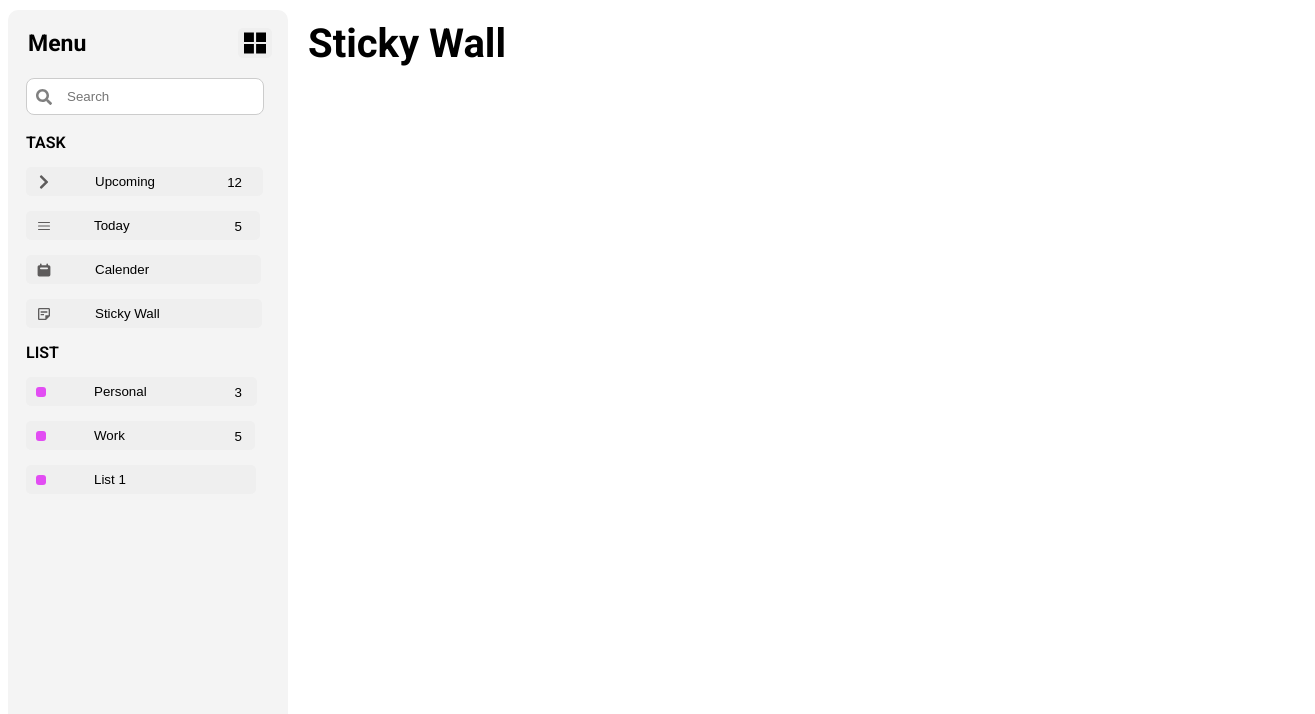
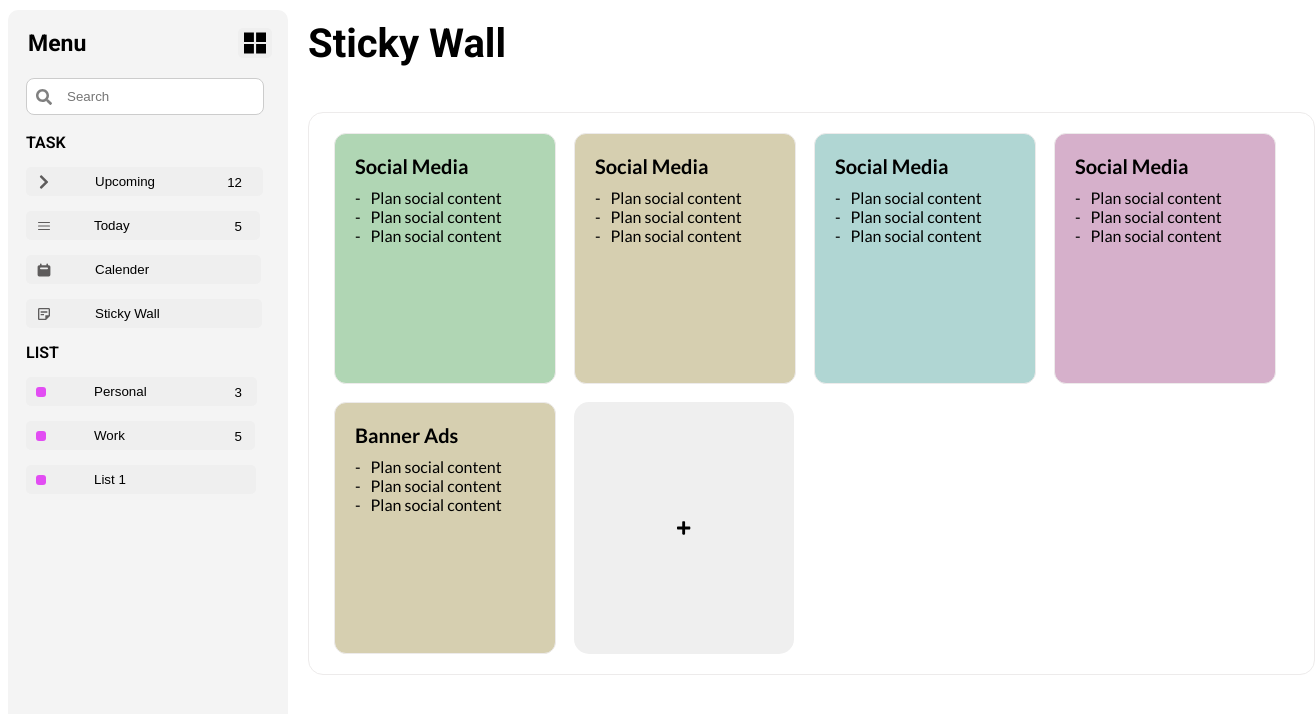
Before and after one commit to Westbrown687/Dove-App, a React (Vite) app in the folder Todolist-App/: page /stickynote in a window 1280 px wide. Shown: the top 714 px of the page, 1315 px wide, since content can reach past the window. Built offline with nearby package versions, Linux system fonts and the light colour scheme.

Commit message:
addstickynote-css

```diff
--- a/Todolist-App/src/App.css
+++ b/Todolist-App/src/App.css
@@ -4,6 +4,7 @@
 
 body {
   margin: 0;
+  font-family: Lato, Roboto;
 }
 
 .app-container {
--- a/Todolist-App/src/stickynote.css
+++ b/Todolist-App/src/stickynote.css
@@ -0,0 +1,88 @@
+.content-container-one{
+  border-style: solid;
+  border-width: 1px;
+  display: flex;
+  flex-direction: column;
+  border-radius: 12px;
+  padding-top: 20px;
+  padding-left: 20px;
+  background-color: rgb(176, 214, 180);
+  border-color: rgb(237, 235, 235);
+}
+.content-container-two{
+  border-style: solid;
+  border-width: 1px;
+  display: flex;
+  flex-direction: column;
+  border-radius: 12px;
+  padding-top: 20px;
+  padding-left: 20px;
+  background-color: rgb(214, 207, 176);
+  border-color: rgb(237, 235, 235);
+}
+.content-container-three{
+  border-style: solid;
+  display: flex;
+  border-width: 1px;
+  flex-direction: column;
+  border-radius: 12px;
+  padding-top: 20px;
+  padding-left: 20px;
+  background-color: rgb(176, 214, 211);
+  border-color: rgb(237, 235, 235);
+}
+.content-container-four{
+  border-style: solid;
+  display: flex;
+  border-width: 1px;
+  flex-direction: column;
+  border-radius: 12px;
+  padding-top: 20px;
+  padding-left: 20px;
+  background-color: rgb(214, 176, 203);
+  border-color: rgb(237, 235, 235);
+}
+.content-body{
+  display: flex;
+  border-style: solid;
+  align-content: center;
+  flex-wrap: wrap;
+  border-radius: 15px;
+  gap: 18px;
+  width: 980px;
+  padding-top: 20px;
+  padding-left: 25px;
+  padding-bottom: 20px;
+  align-content: center;
+  border-color: rgb(237, 235, 235);
+  border-width: 1px;
+}
+.content{
+  width: 200px;
+  height: 195px;
+}
+.addition{
+  height: 200px;
+}
+.add-container{
+  border: none;
+  display: flex;
+  width: 220px;
+  height: 252px;
+  border-radius: 15px;
+  align-items: center;
+  justify-content: center;
+  overflow: hidden;
+}
+.socialmedia{
+  font-size: 20px;
+  font-weight: 600;
+  width: 150px;
+  margin-bottom: 10px;
+}
+.contentbody{
+  display: flex;
+}
+.hyphen{
+  margin-right: 10px;
+}
--- a/Todolist-App/src/stickynote.jsx
+++ b/Todolist-App/src/stickynote.jsx
@@ -1,3 +1,6 @@
+import "./stickynote.css";
+import { FaPlus } from "react-icons/fa";
+
 export function StickyWall() {
   return (
     <>
@@ -5,6 +8,98 @@ export function StickyWall() {
         <section className="upcoming-date-con">
           <div className="upcoming-text">Sticky Wall</div>
         </section>
+
+        <section className="content-body">
+          <div className="content-container-one">
+            <div className="socialmedia">Social Media</div>
+            <div className="content">
+              <div className="contentbody">
+                <div className="hyphen">-</div>
+                <div>Plan social content</div>
+              </div>
+              <div className="contentbody">
+                <div className="hyphen">-</div>
+                <div>Plan social content</div>
+              </div>
+              <div className="contentbody">
+                <div className="hyphen">-</div>
+                <div>Plan social content</div>
+              </div>
+            </div>
+          </div>
+          <div className="content-container-two">
+            <div className="socialmedia">Social Media</div>
+            <div className="content">
+              <div className="contentbody">
+                <div className="hyphen">-</div>
+                <div>Plan social content</div>
+              </div>
+              <div className="contentbody">
+                <div className="hyphen">-</div>
+                <div>Plan social content</div>
+              </div>
+              <div className="contentbody">
+                <div className="hyphen">-</div>
+                <div>Plan social content</div>
+              </div>
+            </div>
+          </div>
+          <div className="content-container-three">
+            <div className="socialmedia">Social Media</div>
+            <div className="content">
+              <div className="contentbody">
+                <div className="hyphen">-</div>
+                <div>Plan social content</div>
+              </div>
+              <div className="contentbody">
+                <div className="hyphen">-</div>
+                <div>Plan social content</div>
+              </div>
+              <div className="contentbody">
+                <div className="hyphen">-</div>
+                <div>Plan social content</div>
+              </div>
+            </div>
+          </div>
+          <div className="content-container-four">
+            <div className="socialmedia">Social Media</div>
+            <div className="content">
+              <div className="contentbody">
+                <div className="hyphen">-</div>
+                <div>Plan social content</div>
+              </div>
+              <div className="contentbody">
+                <div className="hyphen">-</div>
+                <div>Plan social content</div>
+              </div>
+              <div className="contentbody">
+                <div className="hyphen">-</div>
+                <div>Plan social content</div>
+              </div>
+            </div>
+          </div>
+          <div className="content-container-two">
+            <div className="socialmedia">Banner Ads</div>
+            <div className="content">
+              <div className="contentbody">
+                <div className="hyphen">-</div>
+                <div>Plan social content</div>
+              </div>
+              <div className="contentbody">
+                <div className="hyphen">-</div>
+                <div>Plan social content</div>
+              </div>
+              <div className="contentbody">
+                <div className="hyphen">-</div>
+                <div>Plan social content</div>
+              </div>
+            </div>
+          </div>
+
+          <button className="add-container">
+            <FaPlus className="addition" />
+          </button>
+        </section>
       </div>
     </>
   );
```
